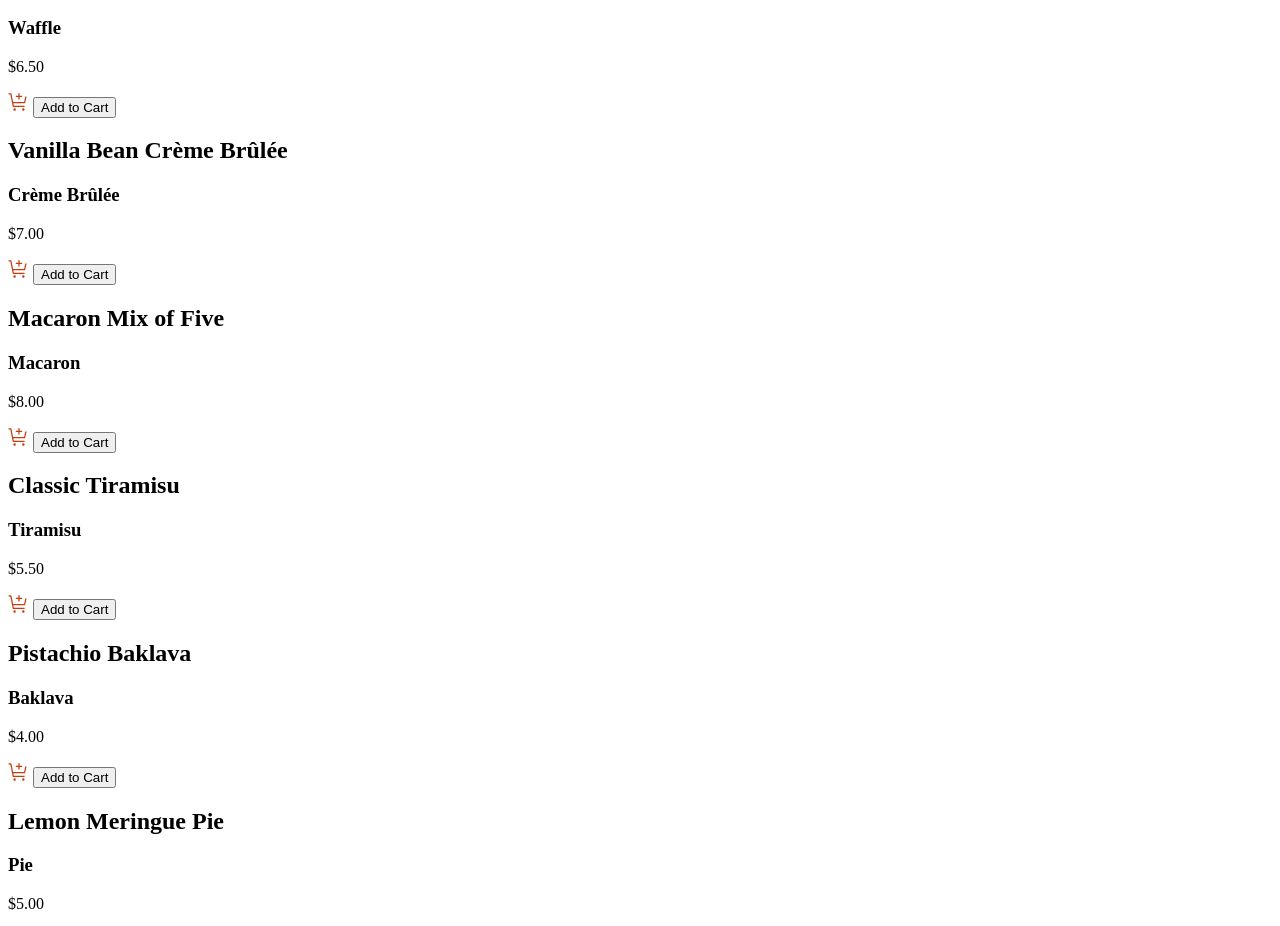
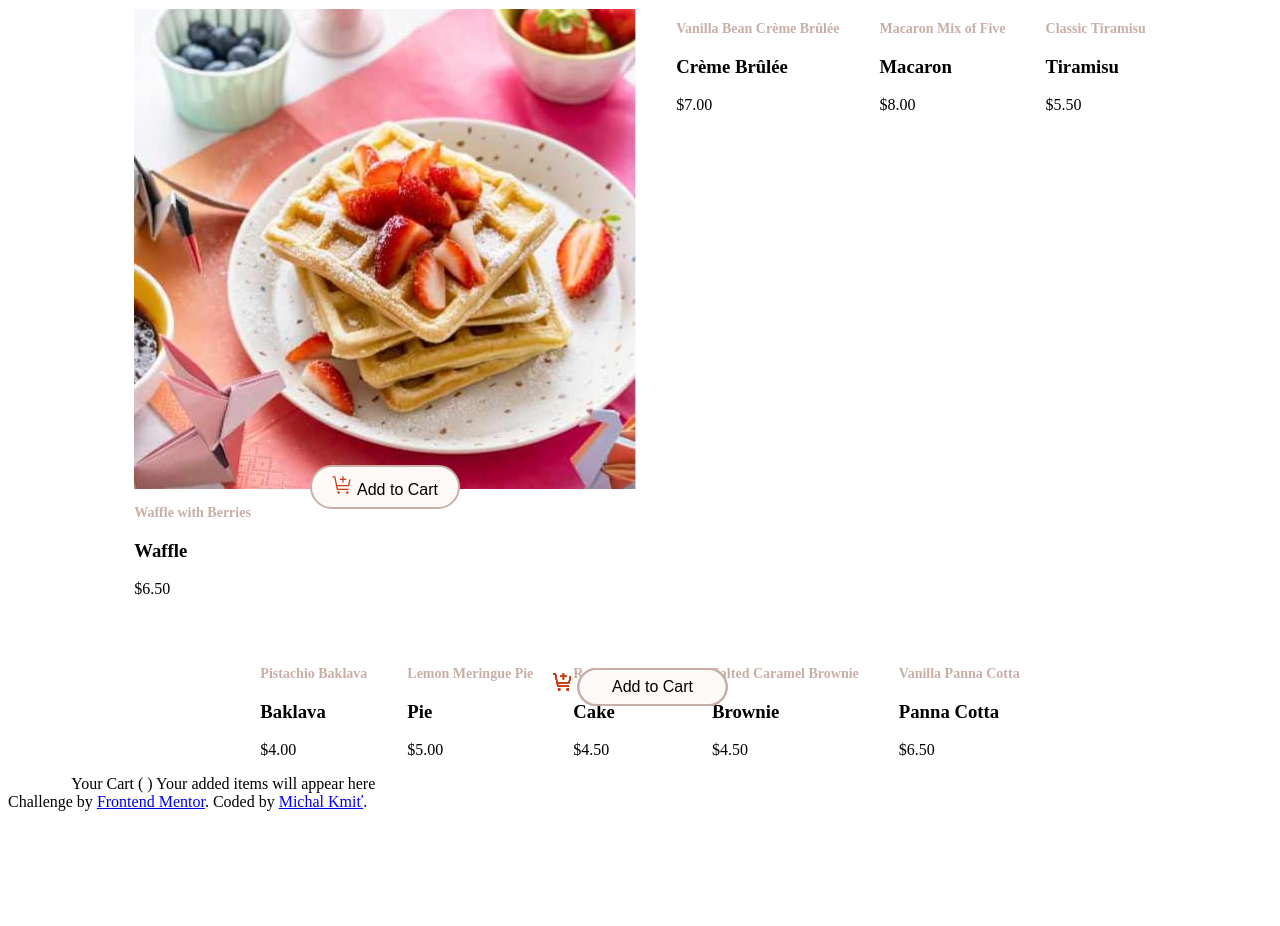
Before and after one commit to Kadlus/ProductList, a plain HTML site: page index.html in a window 1280 px wide. Shown: the part 110-1036 px from the top of the page. After the commit the page ends 929 px from the top, so only its background shows below. Drawn offline with Linux system fonts and the light colour scheme.

Commit message:
first commit

```diff
--- a/index.html
+++ b/index.html
@@ -14,13 +14,18 @@
     <h1>Desserts</h1>
     <div class="desserts">
         <div class="dessert">
+            <div class="dessert-image">
+                <img src="./assets/images/image-waffle-desktop.jpg" alt="Waffle">
+                <div class="button-container">
+                    <button class="btn">
+                        <img src="./assets/images/icon-add-to-cart.svg" alt="Add to cart">
+                        Add to Cart
+                    </button>
+                </div>
+            </div>
             <h2>Waffle with Berries</h2>
             <h3>Waffle</h3>
             <p>$6.50</p>
-            <div class="button-container">
-                <img src="./assets/images/icon-add-to-cart.svg" alt="Add to cart">
-                <button>Add to Cart</button>
-            </div>
         </div>
         <div class="dessert">
             <h2>Vanilla Bean Crème Brûlée</h2>
@@ -28,7 +33,7 @@
             <p>$7.00</p>
             <div class="button-container">
                 <img src="./assets/images/icon-add-to-cart.svg" alt="Add to cart">
-                <button>Add to Cart</button>
+                <button class="btn">Add to Cart</button>
             </div>
         </div>
         <div class="dessert">
@@ -37,7 +42,7 @@
             <p>$8.00</p>
             <div class="button-container">
                 <img src="./assets/images/icon-add-to-cart.svg" alt="Add to cart">
-                <button>Add to Cart</button>
+                <button class="btn">Add to Cart</button>
             </div>
         </div>
         <div class="dessert">
@@ -46,7 +51,7 @@
             <p>$5.50</p>
             <div class="button-container">
                 <img src="./assets/images/icon-add-to-cart.svg" alt="Add to cart">
-                <button>Add to Cart</button>
+                <button class="btn">Add to Cart</button>
             </div>
         </div>
         <div class="dessert">
@@ -55,7 +60,7 @@
             <p>$4.00</p>
             <div class="button-container">
                 <img src="./assets/images/icon-add-to-cart.svg" alt="Add to cart">
-                <button>Add to Cart</button>
+                <button class="btn">Add to Cart</button>
             </div>
         </div>
         <div class="dessert">
@@ -64,7 +69,7 @@
             <p>$5.00</p>
             <div class="button-container">
                 <img src="./assets/images/icon-add-to-cart.svg" alt="Add to cart">
-                <button>Add to Cart</button>
+                <button class="btn">Add to Cart</button>
             </div>
         </div>
         <div class="dessert">
@@ -73,7 +78,7 @@
             <p>$4.50</p>
             <div class="button-container">
                 <img src="./assets/images/icon-add-to-cart.svg" alt="Add to cart">
-                <button>Add to Cart</button>
+                <button class="btn">Add to Cart</button>
             </div>
         </div>
         <div class="dessert">
@@ -82,7 +87,7 @@
             <p>$4.50</p>
             <div class="button-container">
                 <img src="./assets/images/icon-add-to-cart.svg" alt="Add to cart">
-                <button>Add to Cart</button>
+                <button class="btn">Add to Cart</button>
             </div>
         </div>
         <div class="dessert">
@@ -91,7 +96,7 @@
             <p>$6.50</p>
             <div class="button-container">
                 <img src="./assets/images/icon-add-to-cart.svg" alt="Add to cart">
-                <button>Add to Cart</button>
+                <button class="btn">Add to Cart</button>
             </div>
         </div>
     </div>
--- a/styles/main.css
+++ b/styles/main.css
@@ -0,0 +1,62 @@
+:root {
+    --Red: hsl(14, 86%, 42%);
+    --Green: hsl(159, 69%, 38%);
+    --Rose50: hsl(20, 50%, 98%);
+    --Rose100: hsl(13, 31%, 94%);
+    --Rose300: hsl(14, 25%, 72%);
+    --Rose400: hsl(7, 20%, 60%);
+    --Rose500: hsl(12, 20%, 44%);
+    --Rose900: hsl(14, 65%, 9%);
+}
+
+* {
+    box-sizing: border-box;
+}
+
+h1 {
+    font-size: 48px;
+}
+
+.page-container {
+    width: 90%;
+    margin: auto;
+}
+
+.desserts {
+    display: flex;
+    flex-wrap: wrap;
+    justify-content: center;
+    gap: 40px;
+}
+
+.dessert-image {
+    position: relative;
+}
+
+.dessert {
+
+}
+
+.button-container {
+    margin-top: 48px;
+    position: absolute;
+    left: 50%;
+    bottom: -16px;
+    transform: translateX(-50%);
+}
+
+.btn {
+    border-radius: 24px;
+    padding: 8px;
+    border: solid 2px var(--Rose300);
+    font-size: 16px;
+    width: 150px;
+    background-color: var(--Rose50);
+    font-weight: bold;
+    font-weight: 500;
+}
+
+.dessert h2 {
+    color: var(--Rose300);
+    font-size: 14px;
+}
```
